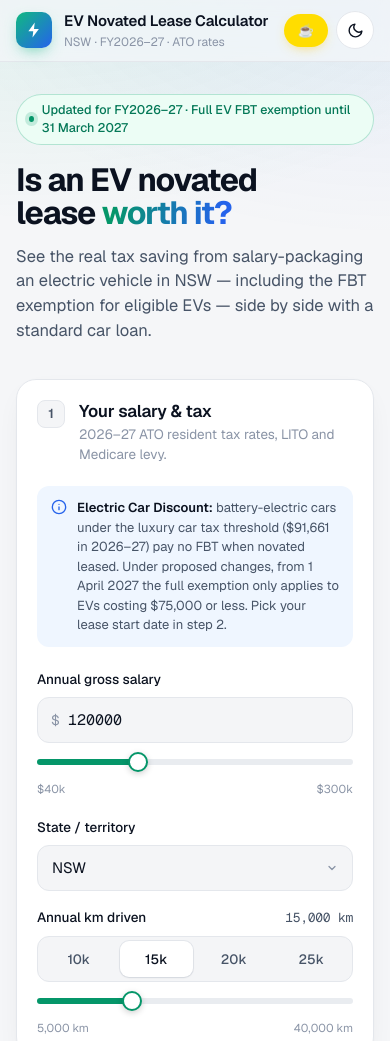
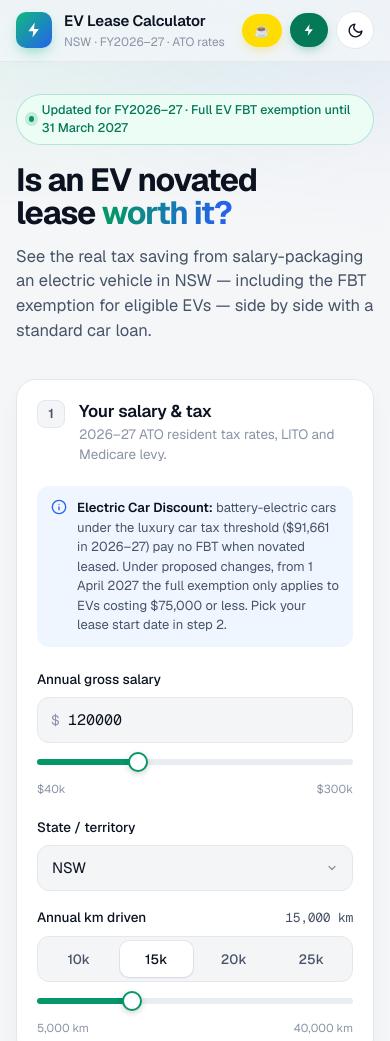
Before and after one commit to schoi0209/EV-Novated-Lease-Calculator, a plain HTML site: page index.html in a window 390 px wide. Shown: the top 1041 px of the page. Drawn offline with nearby package versions, Linux system fonts and the light colour scheme.

Commit message:
⚡ Add OVO EV Plan referral button next to Buy Me a Coffee
Co-Authored-By: Claude Opus 5.5 <noreply@anthropic.com>
Claude-Session: https://claude.ai/code/session_01VJtCCxEHgjENTnDNYxbcWx

```diff
--- a/index.html
+++ b/index.html
@@ -110,6 +110,9 @@
     box-shadow: 0 6px 16px -6px rgba(16, 185, 129, 0.7);
   }
   .brand-name { font-weight: 600; font-size: 15px; letter-spacing: -0.01em; white-space: nowrap; }
+  .brand-text { min-width: 0; }
+  .brand-name, .brand-sub { overflow: hidden; text-overflow: ellipsis; }
+  .bn-short { display: none; }
   .brand-sub { font-size: 12px; color: var(--text-3); white-space: nowrap; }
   .actions { display: flex; align-items: center; gap: 8px; }
   .bmc-btn {
@@ -121,6 +124,17 @@
     transition: transform .15s, box-shadow .15s;
   }
   .bmc-btn:hover { transform: translateY(-1px); box-shadow: 0 8px 20px -8px rgba(255, 200, 0, 0.9); }
+  .ovo-btn {
+    display: inline-flex; align-items: center; gap: 6px;
+    background: var(--accent-strong); color: #fff; text-decoration: none;
+    font-weight: 600; font-size: 13px; line-height: 1;
+    padding: 10px 14px; border-radius: 999px; white-space: nowrap;
+    box-shadow: 0 4px 14px -6px rgba(5, 150, 105, 0.8);
+    transition: transform .15s, box-shadow .15s, background .15s;
+  }
+  .ovo-btn:hover { transform: translateY(-1px); background: var(--accent); box-shadow: 0 8px 20px -8px rgba(5, 150, 105, 0.9); }
+  [data-theme="dark"] .ovo-btn { background: var(--accent); color: #052e1f; }
+  [data-theme="dark"] .ovo-btn:hover { background: var(--accent-strong); }
   .icon-btn {
     width: 38px; height: 38px; border-radius: 999px;
     border: 1px solid var(--border); background: var(--surface); color: var(--text);
@@ -450,6 +464,10 @@
   @media (max-width: 520px) {
     .brand-sub { display: none; }
     .bmc-text { display: none; }
+    .ovo-text { display: none; }
+    .bn-long { display: none; }
+    .bn-short { display: inline; }
+    .bmc-btn, .ovo-btn { padding: 10px 12px; }
     .two { grid-template-columns: 1fr; }
   }
   @media (prefers-reduced-motion: reduce) {
@@ -465,13 +483,16 @@
       <span class="brand-mark" aria-hidden="true">
         <svg width="18" height="18" viewBox="0 0 24 24" fill="currentColor"><path d="M13 2 4.5 13.5H11L10 22l8.5-11.5H12L13 2Z"/></svg>
       </span>
-      <span>
-        <span class="brand-name" style="display:block">EV Novated Lease Calculator</span>
+      <span class="brand-text">
+        <span class="brand-name" style="display:block"><span class="bn-long">EV Novated Lease Calculator</span><span class="bn-short">EV Lease Calculator</span></span>
         <span class="brand-sub" style="display:block">NSW · FY2026–27 · ATO rates</span>
       </span>
     </a>
     <div class="actions">
       <a class="bmc-btn" href="https://buymeacoffee.com/schoi0209" target="_blank" rel="noopener">☕<span class="bmc-text">Buy me a coffee</span></a>
+      <a class="ovo-btn" href="https://www.ovoenergy.com.au/refer/sunghoon1008" target="_blank" rel="noopener sponsored" title="OVO Energy EV Plan (referral link)">
+        <svg width="14" height="14" viewBox="0 0 24 24" fill="currentColor" aria-hidden="true"><path d="M13 2 4.5 13.5H11L10 22l8.5-11.5H12L13 2Z"/></svg><span class="ovo-text">OVO EV Plan</span>
+      </a>
       <button class="icon-btn" id="themeBtn" type="button" aria-label="Switch to dark mode" title="Toggle theme">
         <svg class="moon" width="17" height="17" viewBox="0 0 24 24" fill="none" stroke="currentColor" stroke-width="2" stroke-linecap="round" stroke-linejoin="round"><path d="M21 12.8A9 9 0 1 1 11.2 3a7 7 0 0 0 9.8 9.8Z"/></svg>
         <svg class="sun" width="17" height="17" viewBox="0 0 24 24" fill="none" stroke="currentColor" stroke-width="2" stroke-linecap="round" stroke-linejoin="round"><circle cx="12" cy="12" r="4"/><path d="M12 2v2M12 20v2M4.9 4.9l1.4 1.4M17.7 17.7l1.4 1.4M2 12h2M20 12h2M4.9 19.1l1.4-1.4M17.7 6.3l1.4-1.4"/></svg>
```
